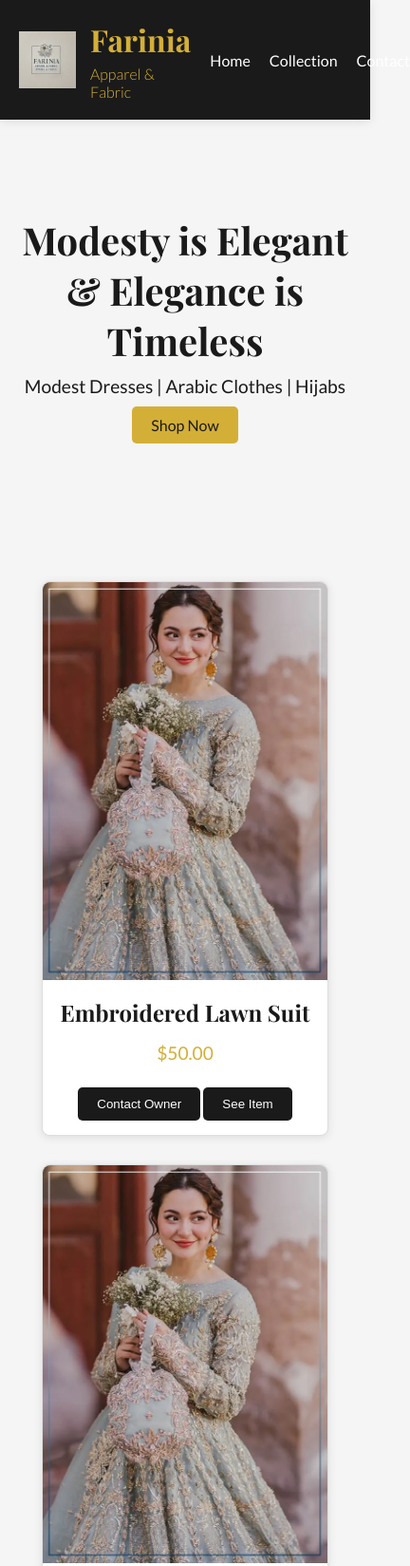
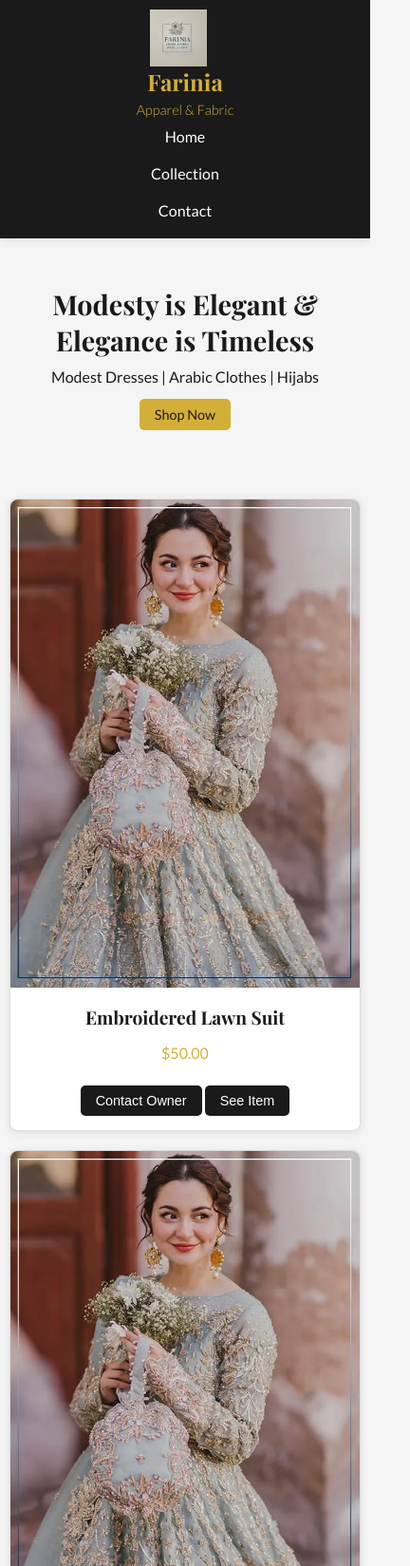
Before and after one commit to AbulHasanShaik/Farinia, a plain HTML site: page index.html in a window 390 px wide. Shown: the top 1649 px of the page at 95% size, 432 px wide, since content can reach past the window. Drawn offline with nearby package versions, Linux system fonts and the light colour scheme.

Commit message:
Made changes to make it more mobile friendly

```diff
--- a/styles.css
+++ b/styles.css
@@ -3,7 +3,7 @@ body {
     font-family: 'Lato', sans-serif;
     margin: 0;
     padding: 0;
-    background-color: #f5f5f5; /* Soft off-white background */
+    background-color: #f5f5f5;
     color: #333;
     display: flex;
     flex-direction: column;
@@ -12,13 +12,15 @@ body {
 
   /* Header */
   header {
-    background-color: #1a1a1a; /* Deep charcoal */
+    background-color: #1a1a1a;
     color: white;
     padding: 20px;
     display: flex;
     justify-content: space-between;
     align-items: center;
     box-shadow: 0 2px 10px rgba(0, 0, 0, 0.1);
+    width: 100%;
+    box-sizing: border-box;
   }
 
   .header-content {
@@ -35,15 +37,15 @@ body {
   .header-text h1 {
     margin: 0;
     font-size: 2em;
-    font-family: 'Playfair Display', serif; /* Elegant serif font */
-    color: #d4af37; /* Gold accent */
+    font-family: 'Playfair Display', serif;
+    color: #d4af37;
   }
 
   .header-text p {
     margin: 5px 0 0;
     font-size: 1em;
     font-weight: 300;
-    color: #d4af37; /* Gold accent */
+    color: #d4af37;
   }
 
   nav ul {
@@ -65,13 +67,13 @@ body {
   }
 
   nav ul li a:hover {
-    color: #d4af37; /* Gold accent on hover */
+    color: #d4af37;
   }
 
   /* Hero Section */
   .hero {
     background: url('images/hero-bg.jpg') no-repeat center center/cover;
-    color: #1a1a1a; /* Deep charcoal text */
+    color: #1a1a1a;
     padding: 100px 20px;
     text-align: center;
   }
@@ -79,19 +81,19 @@ body {
   .hero-content h2 {
     font-size: 2.5em;
     margin: 0;
-    font-family: 'Playfair Display', serif; /* Elegant serif font */
-    color: #1a1a1a; /* Deep charcoal */
+    font-family: 'Playfair Display', serif;
+    color: #1a1a1a;
   }
 
   .hero-content p {
     font-size: 1.2em;
     margin: 10px 0 20px;
-    color: #1a1a1a; /* Deep charcoal */
+    color: #1a1a1a;
   }
 
   .btn {
-    background-color: #d4af37; /* Gold button */
-    color: #1a1a1a; /* Deep charcoal text */
+    background-color: #d4af37;
+    color: #1a1a1a;
     padding: 10px 20px;
     text-decoration: none;
     border-radius: 5px;
@@ -99,7 +101,7 @@ body {
   }
 
   .btn:hover {
-    background-color: #b8860b; /* Darker gold on hover */
+    background-color: #b8860b;
   }
 
   /* Clothes List Section */
@@ -137,18 +139,18 @@ body {
   .clothes-item h2 {
     font-size: 1.5em;
     margin: 15px 0;
-    font-family: 'Playfair Display', serif; /* Elegant serif font */
-    color: #1a1a1a; /* Deep charcoal */
+    font-family: 'Playfair Display', serif;
+    color: #1a1a1a;
   }
 
   .clothes-item p {
     font-size: 1.2em;
-    color: #d4af37; /* Gold accent */
+    color: #d4af37;
     margin: 10px 0;
   }
 
-/* Modal Styles */
-.modal {
+  /* Modal Styles */
+  .modal {
     display: none;
     position: fixed;
     z-index: 1000;
@@ -185,9 +187,9 @@ body {
   }
 
   #modalImage {
-    width: 100%; /* Ensure the image takes up the full width of the modal */
-    max-height: 400px; /* Limit the height to prevent overflow */
-    object-fit: contain; /* Ensure the image scales proportionally */
+    width: 100%;
+    max-height: 400px;
+    object-fit: contain;
     border-radius: 8px;
   }
 
@@ -230,7 +232,7 @@ body {
   }
 
   .clothes-item button {
-    background-color: #1a1a1a; /* Deep charcoal button */
+    background-color: #1a1a1a;
     color: white;
     border: none;
     padding: 10px 20px;
@@ -240,19 +242,19 @@ body {
     transition: background-color 0.3s ease;
   }
 
-
   .clothes-item button:hover {
-    background-color: #333; /* Slightly lighter charcoal on hover */
+    background-color: #333;
   }
-
 
   /* Footer */
   footer {
     text-align: center;
     padding: 20px;
-    background-color: #1a1a1a; /* Deep charcoal */
+    background-color: #1a1a1a;
     color: white;
     margin-top: auto;
+    width: 100%;
+    box-sizing: border-box;
   }
 
   .footer-content {
@@ -265,13 +267,13 @@ body {
   }
 
   .footer-content a {
-    color: #d4af37; /* Gold accent */
+    color: #d4af37;
     text-decoration: none;
     transition: color 0.3s ease;
   }
 
   .footer-content a:hover {
-    color: #b8860b; /* Darker gold on hover */
+    color: #b8860b;
   }
 
   .social-links {
@@ -279,12 +281,117 @@ body {
   }
 
   .social-links a {
-    color: #d4af37; /* Gold accent */
+    color: #d4af37;
     text-decoration: none;
     margin: 0 10px;
     transition: color 0.3s ease;
   }
 
   .social-links a:hover {
-    color: #b8860b; /* Darker gold on hover */
+    color: #b8860b;
   }
+
+  /* Mobile Responsive Styles */
+  @media (max-width: 768px) {
+    header {
+      flex-direction: column;
+      align-items: center;
+      text-align: center;
+      padding: 10px;
+    }
+
+    .header-content {
+      flex-direction: column;
+      align-items: center;
+    }
+
+    .header-text h1 {
+      font-size: 1.5em;
+    }
+
+    .header-text p {
+      font-size: 0.9em;
+    }
+
+    nav ul {
+      flex-direction: column;
+      align-items: center;
+    }
+
+    nav ul li {
+      margin: 10px 0;
+    }
+
+    .hero {
+      padding: 50px 10px;
+    }
+
+    .hero-content h2 {
+      font-size: 1.8em;
+    }
+
+    .hero-content p {
+      font-size: 1em;
+    }
+
+    .btn {
+      padding: 8px 16px;
+      font-size: 0.9em;
+    }
+
+    .clothes-list {
+      padding: 20px 10px;
+    }
+
+    .clothes-item {
+      width: 100%;
+      margin: 10px 0;
+    }
+
+    .clothes-item h2 {
+      font-size: 1.2em;
+    }
+
+    .clothes-item p {
+      font-size: 1em;
+    }
+
+    .clothes-item button {
+      padding: 8px 16px;
+      font-size: 0.9em;
+    }
+
+    .modal-content {
+      width: 90%;
+      padding: 10px;
+    }
+
+    #modalImage {
+      max-height: 300px;
+    }
+
+    .modal-description h2 {
+      font-size: 1.2em;
+    }
+
+    .modal-description p {
+      font-size: 0.9em;
+    }
+
+    footer {
+      padding: 10px;
+    }
+
+    .footer-content p {
+      font-size: 0.9em;
+    }
+
+    .social-links {
+      flex-direction: column;
+      align-items: center;
+    }
+
+    .social-links a {
+      margin: 5px 0;
+    }
+  }
```
